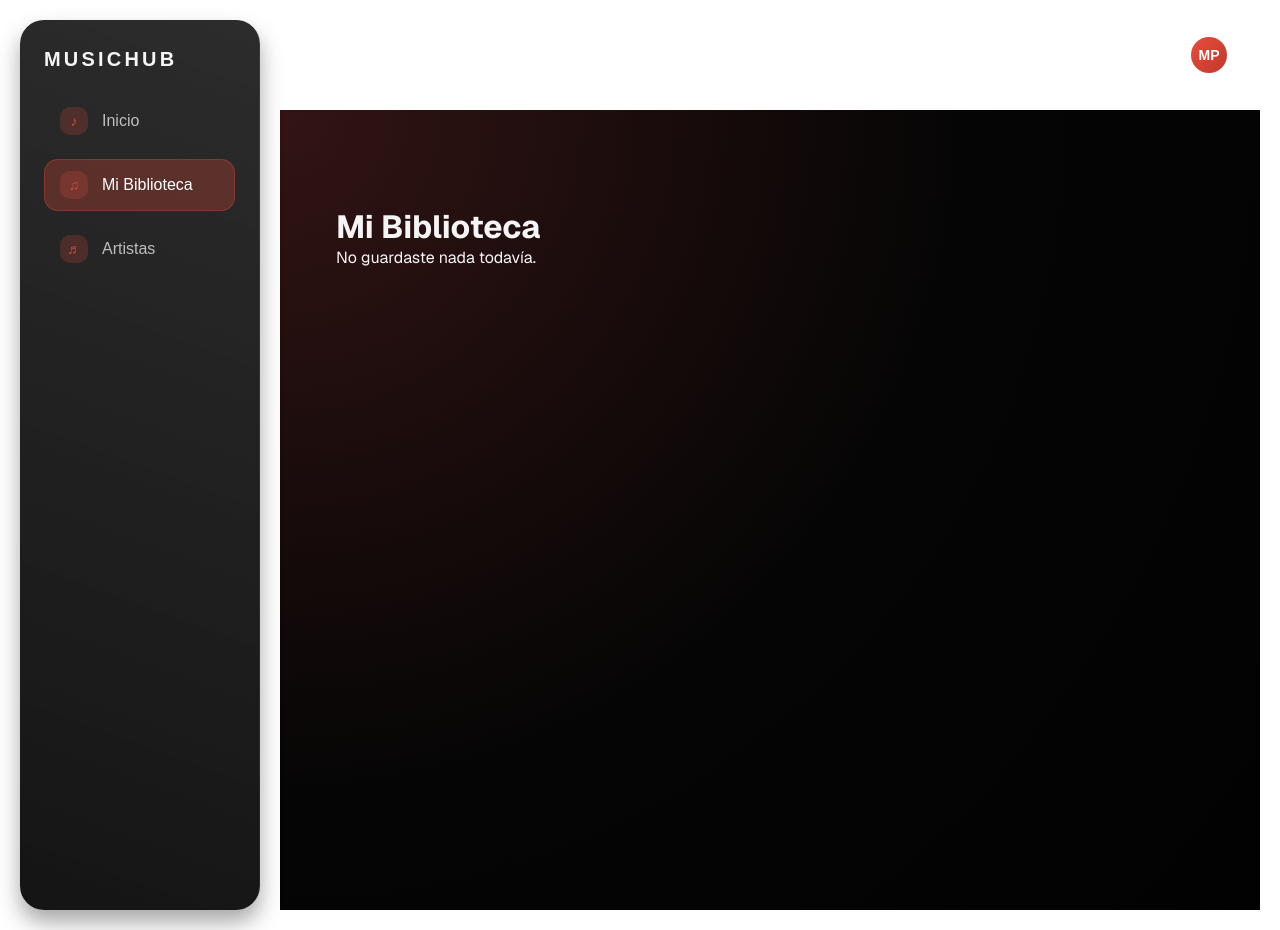
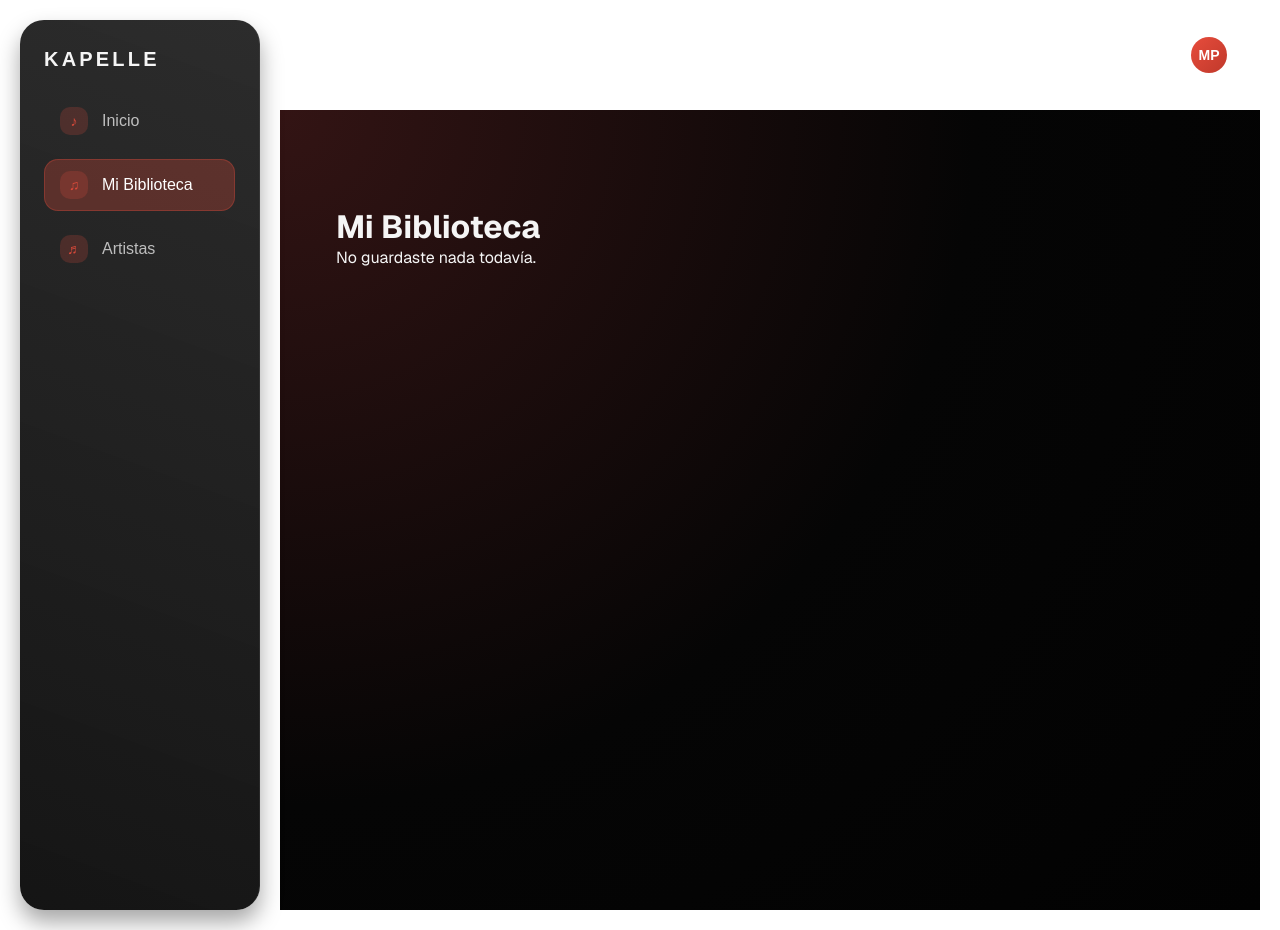
Before and after one commit to fedeOrt23/PNT2-TrabajoPractico-1, a Next.js app in the folder pnt/: page /library in a window 1280 px wide. Built offline with nearby package versions, Linux system fonts and the light colour scheme; sample sign-in values are in the browser's storage.

Commit message:
cambio de nombre de título

```diff
--- a/pnt/src/app/layout.js
+++ b/pnt/src/app/layout.js
@@ -14,7 +14,7 @@ const geistMono = Geist_Mono({
 });
 
 export const metadata = {
-  title: "MusicHub - Tu aplicación de música",
+  title: "Kapelle - Tu aplicación de música",
   description: "Explora tu música favorita",
 };
 
@@ -22,7 +22,10 @@ export default function RootLayout({ children }) {
   return (
     <html lang="en">
       <body className={`${geistSans.variable} ${geistMono.variable}`}>
-        <AuthProvider> <LibraryProvider> {children} </LibraryProvider> </AuthProvider>
+        <AuthProvider>
+          {" "}
+          <LibraryProvider> {children} </LibraryProvider>{" "}
+        </AuthProvider>
       </body>
     </html>
   );
--- a/pnt/src/components/SidebarNav.jsx
+++ b/pnt/src/components/SidebarNav.jsx
@@ -15,7 +15,7 @@ export default function SidebarNav() {
 
   return (
     <nav className={styles.sidebar}>
-      <div className={styles.logo}>MusicHub</div>
+      <div className={styles.logo}>Kapelle</div>
       <ul className={styles.list}>
         {navItems.map((item) => {
           const isActive =
```
